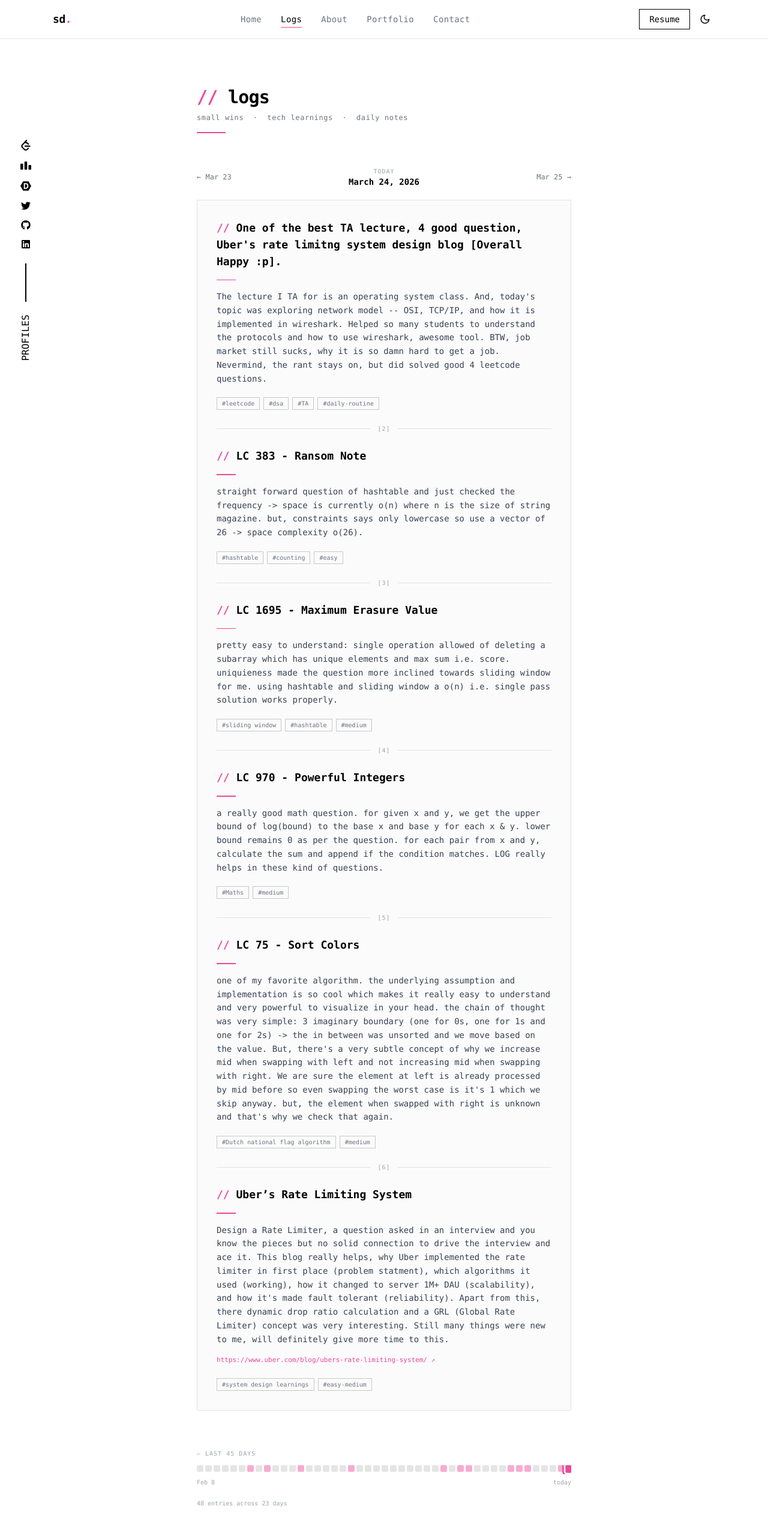
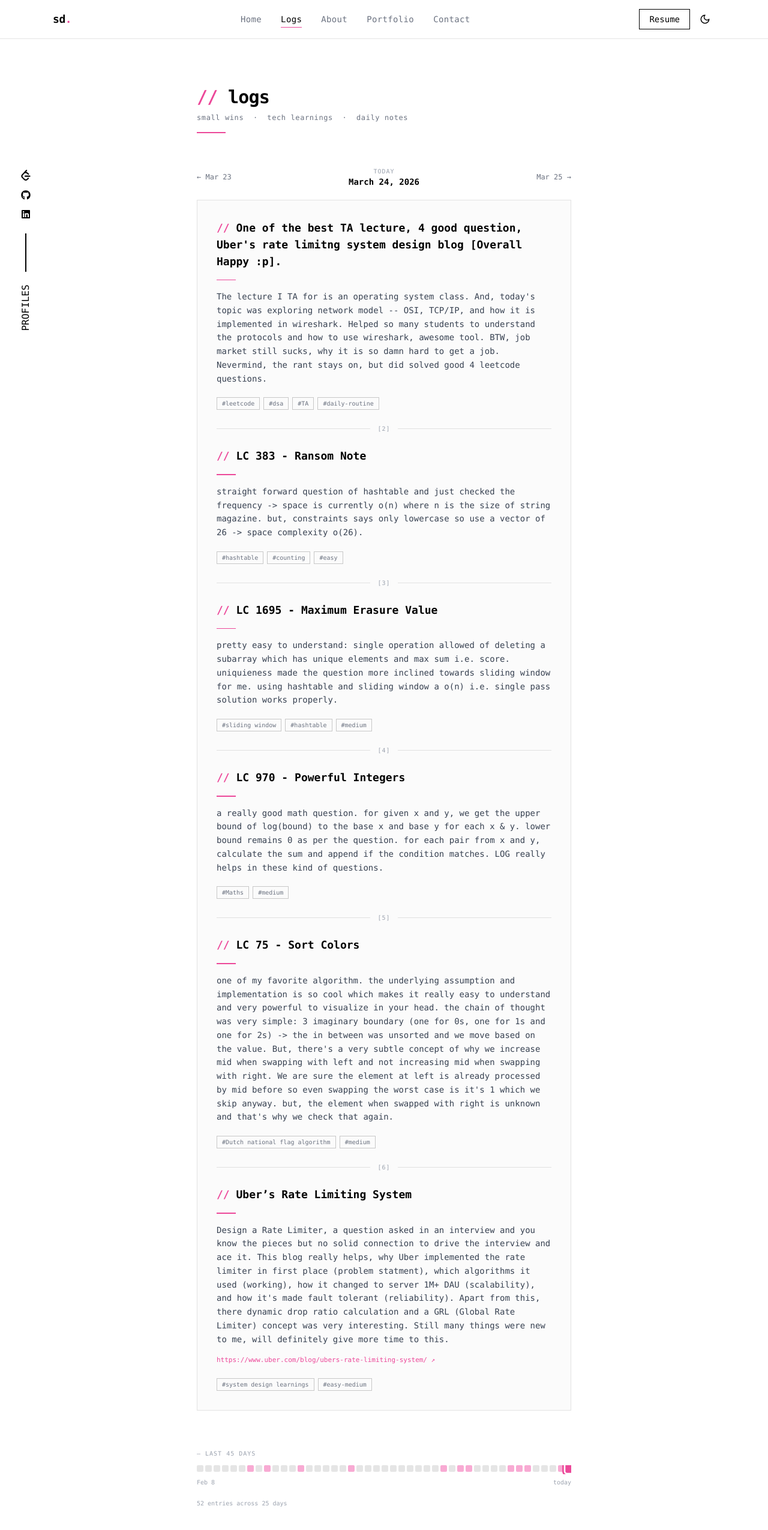
Before and after one commit to saniddhyaDubey/portfolio, a Next.js app: page /logs in a window 1280 px wide. Shown: the top 2550 px of the page at 60% size. Built offline with nearby package versions, Linux system fonts and the light colour scheme.

Commit message:
chore: updating logs of 04/05 and 04/06. Also updated sidebar.

```diff
--- a/src/components/sidebar.tsx
+++ b/src/components/sidebar.tsx
@@ -14,27 +14,27 @@ export default function SideBar() {
       >
         <SiLeetcode className="text-primary" size={18} />
       </Link>
-      <Link
+      {/* <Link
         href="https://codeforces.com/profile/bugFixed"
         className="cursor-pointer"
         target="_blank"
       >
         <SiCodeforces className="text-primary" size={18} />
-      </Link>
-      <Link
+      </Link> */}
+      {/* <Link
         href="https://devpost.com/sdubey5"
         className="cursor-pointer"
         target="_blank"
       >
         <SiDevpost className="text-primary" size={18} />
-      </Link>
-      <Link
+      </Link> */}
+      {/* <Link
         href="https://x.com/saniddhya_10"
         className="cursor-pointer"
         target="_blank"
       >
         <FaTwitter />
-      </Link>
+      </Link> */}
       <Link
         href="https://github.com/saniddhyaDubey/"
         className="cursor-pointer"
--- a/src/data/logs.ts
+++ b/src/data/logs.ts
@@ -15,6 +15,30 @@ export type LogEntry = {
 };
 
 export const logs: LogEntry[] = [
+  {
+    date: "2026-04-06",
+    title: "Cleared 2 LC backlog; SoB'26-new org dive plan; Greedy algorithms; Cold Outreach for JOBSSSS!",
+    body: "ASmap, a new org I found today. Their problem is so sick. I realize, people are working on such amazing things and I just can't stop learning about it. Will talk about it more in upcoming days. Revised and also learned some new things about greedy algorithms, Prim's and Kruskal's, used in deriving Minimum-Cost Spanning Trees.",
+    tags: ["daily routine", "leetcode", "DSA", "SoB'26"],
+    more: [
+      {
+        title: "LC 93 - Restore IP Addresses",
+        body: "My solution was not bad but was very redundant. Lot of bad code written. And, the final code was much simpler, using backtracking. Base case: 4 segments and the final index is at the last index of string s. keep a track of the current string, and keep checking the number in the valid range. This was so straight forward. I should have thought about this in my first attempt. SMH!!!",
+        tags: ["strings", "Backtracking", "medium"],
+      },
+      {
+        title: "LC 50 - Pow(x,n)",
+        body: "Last time solved this using recursion with a space complexity of o(log n) as the recursion stack. We can remove that by using bit manipulation. The insight is, binary bits of n tell which power of x to multiply -- simply iterate bits, square x at each step. That's it.",
+        tags: ["Maths", "Bit Manipulation", "medium"],
+      }
+    ],
+  },
+  {
+    date: "2026-04-05",
+    title: "System Design HLD#1, SoB'26 more learning -- DOING OKAYY",
+    body: "Started with sunday series HLD discussion with one of my friend. We talked about basic client-server setup and scaling it to serve 1M DAU. Things like cache, load balancer, database and types of it, replication and sharding, CDN. Apart from this, worked on documenting my learnings for SoB'26. Learned howa new module registration takes place and documenting that for my proposal.",
+    tags: ["daily routine", "SoB'26", "System Design"],
+  },
   {
     date: "2026-04-04",
     title: "MY FIRST PR TO OSS; BASIC DP QUESTION CRACKED BY MYSELF; A GOOD DAY I NEEDED SO BADLY ;)",
```
